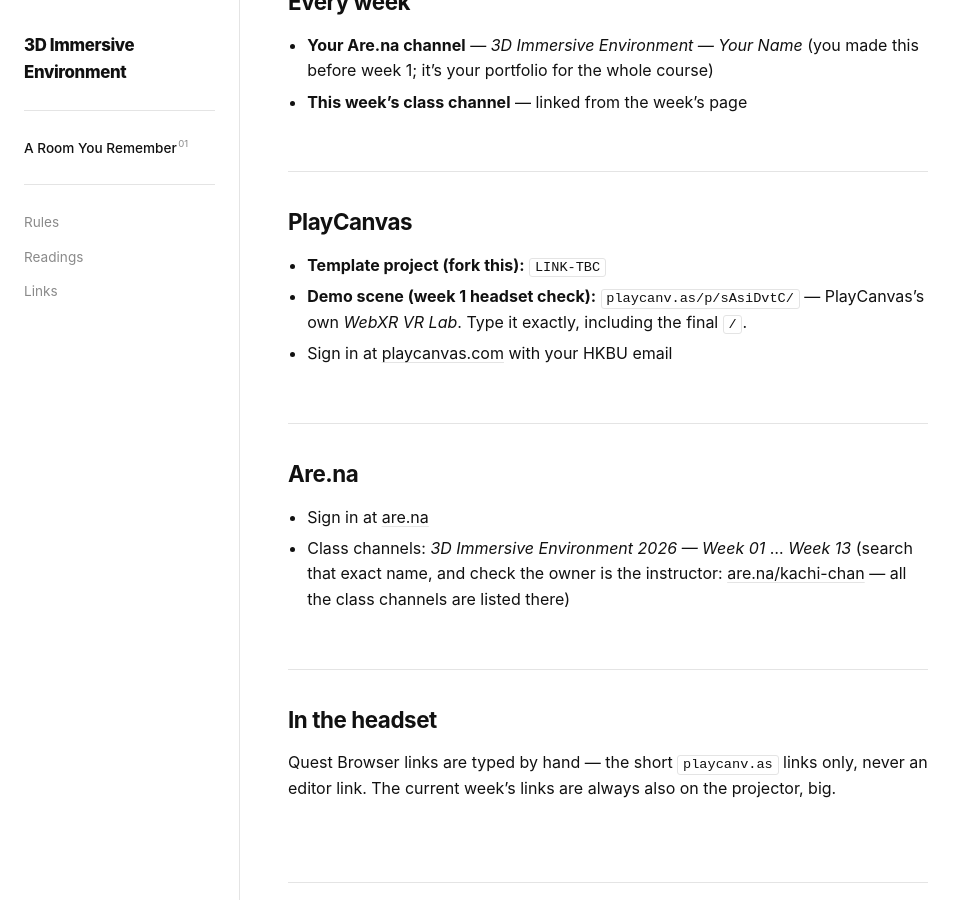
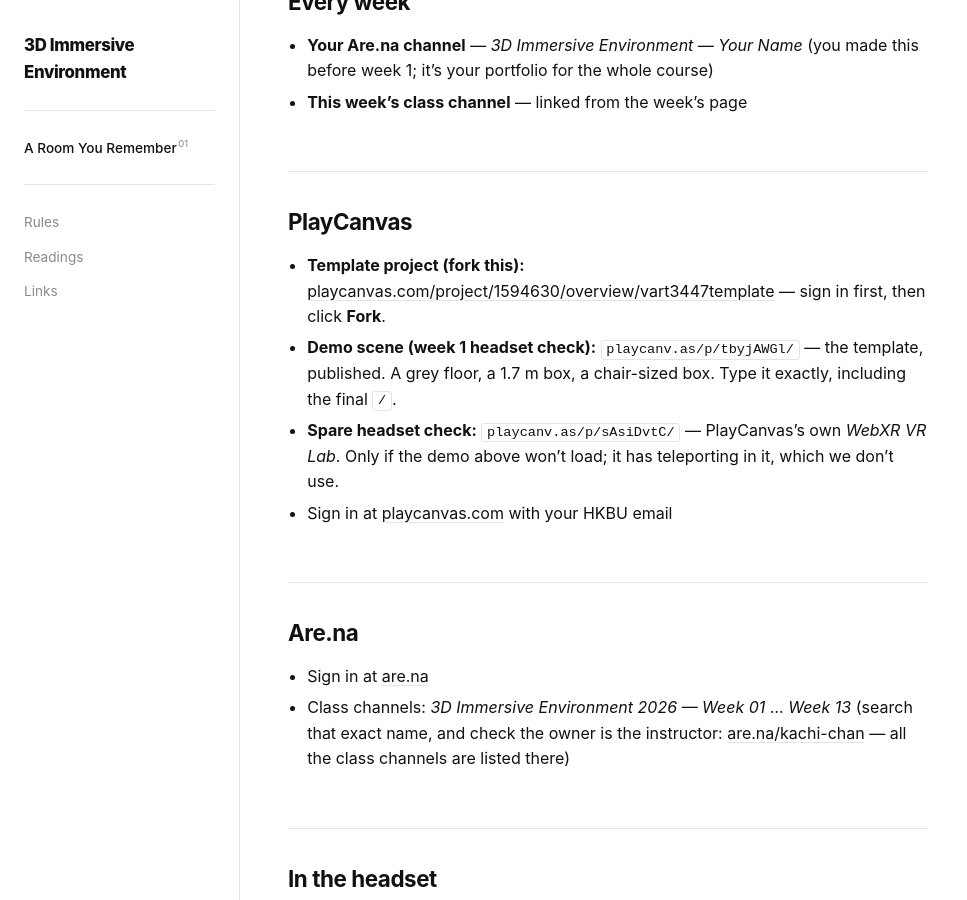
Before and after one commit to kachichan/vart3447-3d-immersive-environment, a Jekyll site: the page built from links.md, in a window 1280 px wide and 900 px high, scrolled down 483 px. Shown: the whole window, without its empty margins (0-967 px from the left). Built offline with Jekyll 4.4.1, drawn with Linux system fonts in a browser that asks for light colours; some web fonts are replaced.

Commit message:
add playcanvas template link

```diff
--- a/links.md
+++ b/links.md
@@ -21,10 +21,15 @@
 
 ## PlayCanvas
 
-- **Template project (fork this):** `LINK-TBC`
-- **Demo scene (week 1 headset check):** `playcanv.as/p/sAsiDvtC/`
-  — PlayCanvas's own *WebXR VR Lab*. Type it exactly, including the
-  final `/`.
+- **Template project (fork this):**
+  [playcanvas.com/project/1594630/overview/vart3447template](https://playcanvas.com/project/1594630/overview/vart3447template)
+  — sign in first, then click **Fork**.
+- **Demo scene (week 1 headset check):** `playcanv.as/p/tbyjAWGl/`
+  — the template, published. A grey floor, a 1.7 m box, a chair-sized
+  box. Type it exactly, including the final `/`.
+- **Spare headset check:** `playcanv.as/p/sAsiDvtC/` — PlayCanvas's own
+  *WebXR VR Lab*. Only if the demo above won't load; it has teleporting
+  in it, which we don't use.
 - Sign in at [playcanvas.com](https://playcanvas.com) with your HKBU email
 
 ## Are.na
```
